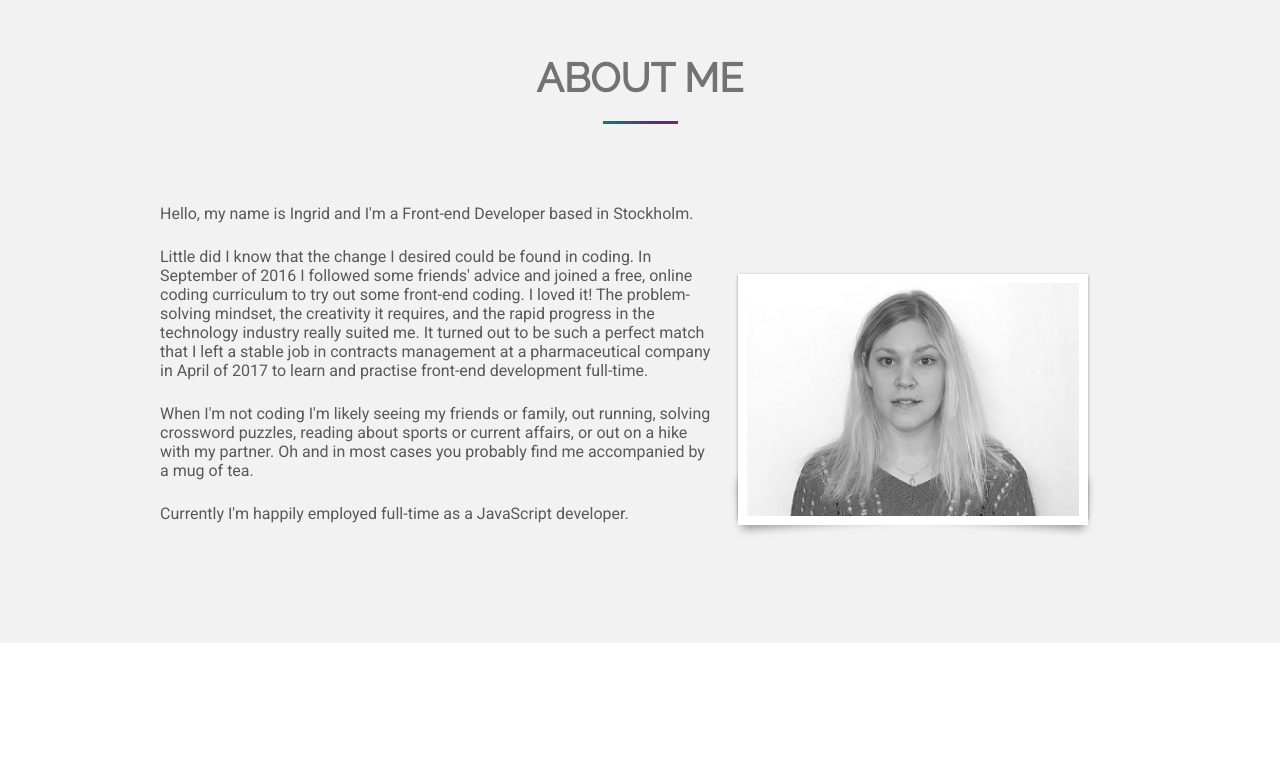
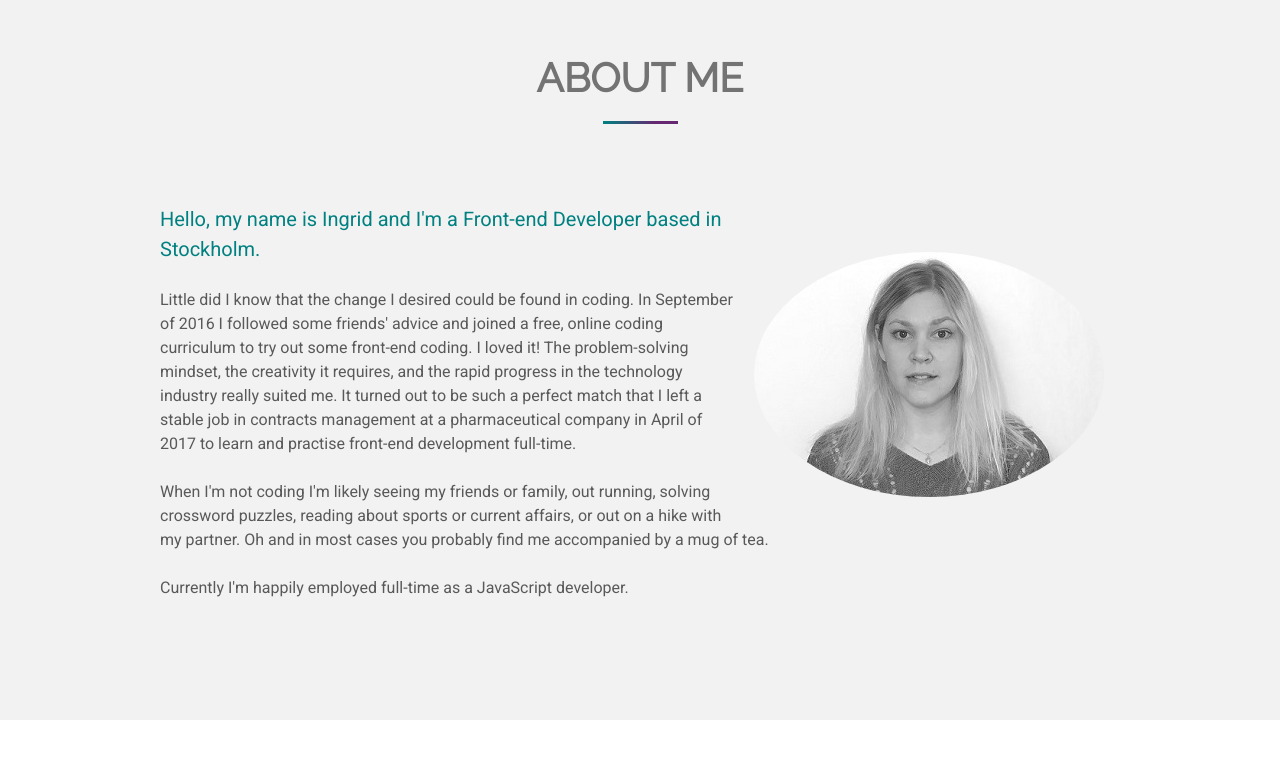
Before and after one commit to vocado78/vocado78.github.io, a plain HTML site: page index.html in a window 1280 px wide. Shown: the part 934-1694 px from the top of the page. Drawn offline with Linux system fonts and the light colour scheme.

Commit message:
starts update of about section

```diff
--- a/styles.css
+++ b/styles.css
@@ -105,7 +105,7 @@ h1, h2, h3, h5 {
 }
 
 .banner p {
-  font-size: 20px;
+  font-size: 22px;
 }
 
 /* --------------------
@@ -138,13 +138,13 @@ h1, h2, h3, h5 {
   width: 262.5px;
   height: 183.75px;
   margin: 3em auto 0 auto;
-  position: relative;
+  /* position: relative;
   z-index: 1;
   -webkit-box-shadow: 0 1px 3px rgba(0, 0, 0, 0.4);
-  box-shadow: 0 1px 3px rgba(0, 0, 0, 0.4);
+  box-shadow: 0 1px 3px rgba(0, 0, 0, 0.4); */
 }
 
-.portrait-wrapper:before,
+/* .portrait-wrapper:before,
 .portrait-wrapper:after {
   content:"";
   position: absolute;
@@ -165,16 +165,22 @@ h1, h2, h3, h5 {
   left: auto;
   -webkit-transform: rotate(4deg);
   transform: rotate(4deg);
-}
+} */
 
 .portrait {
   width: 100%;
   height: auto;
-  border: 0.6em solid white;
+  border-radius: 50%;
+  /* border: 0.6em solid white; */
 }
 
-.about-container p {
+.about-intro p {
   line-height: 1.5;
+}
+
+.about-intro p:first-of-type {
+  font-size: 20px;
+  color: #008080;
 }
 
 .new-p {
@@ -580,7 +586,7 @@ footer div p:first-of-type {
   .portrait-wrapper {
     width: 350px;
     height: 245px;
-    margin: 4.4em 2em 1em 1.5em;
+    /* margin: 4.4em 2em 1em 1.5em; */
   }
   .what-skills-wrapper {
     -webkit-box-orient: horizontal;
```
